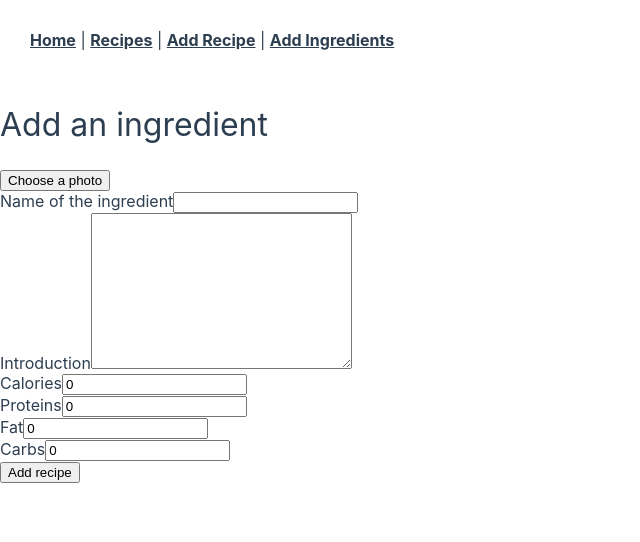
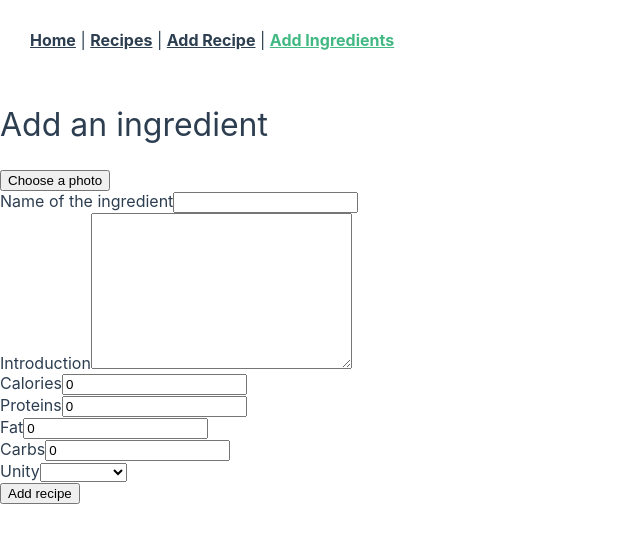
Before and after one commit to BenjaminRochez/foodly, a Vue app: page /add-ingredient in a window 1280 px wide. Shown: the top 542 px of the page, without its empty margins (0-640 px from the left). Built offline with nearby package versions, Linux system fonts and the light colour scheme.

Commit message:
Added ingredient workflow

```diff
--- a/src/App.vue
+++ b/src/App.vue
@@ -4,7 +4,7 @@
       <router-link to="/">Home</router-link> |
       <router-link to="/recipes">Recipes</router-link> |
       <router-link to="/add">Add Recipe</router-link> |
-      <router-link to="/add">Add Ingredients</router-link>
+      <router-link to="/add-ingredient">Add Ingredients</router-link>
     </div>
     <router-view/>
   </div>
--- a/src/views/AddIng.vue
+++ b/src/views/AddIng.vue
@@ -29,22 +29,30 @@
 
       <div>
         <label for="calories">Calories</label>
-        <input type="number" name="calories" v-model="calories" id="calories" />
+        <input step=".01" type="number" name="calories" v-model="calories" id="calories" />
       </div>
 
       <div>
         <label for="proteins">Proteins</label>
-        <input type="number" name="proteins" v-model="proteins" id="proteins" />
+        <input step=".01" type="number" name="proteins" v-model="proteins" id="proteins" />
       </div>
 
       <div>
         <label for="fat">Fat</label>
-        <input type="number" name="fat" v-model="fat" id="fat" />
+        <input step=".01" type="number" name="fat" v-model="fat" id="fat" />
       </div>
 
       <div>
         <label for="carbs">Carbs</label>
-        <input type="number" name="carbs" v-model="carbs" id="carbs" />
+        <input step=".01" type="number" name="carbs" v-model="carbs" id="carbs" />
+      </div>
+
+      <div>
+        <label for="unity">Unity</label>
+        <select name="unity" id="unity" v-model="unity">
+          <option disabled value>Choisissez</option>
+          <option v-for="(unity, index) in unities" v-bind:key="index">{{unity}}</option>
+        </select>
       </div>
 
       <button>Add recipe</button>
@@ -68,10 +76,37 @@ export default {
       calories: 0,
       fat: 0,
       carbs: 0,
+      unity: null,
+      image: null,
+      imageData: null,
+      uploadValue: 0,
+      unities: [
+        "g",
+        "kg",
+        "c. à s.",
+        "c. à c.",
+        "ml",
+        "cl",
+        "l",
+        "pincée",
+        "aucune",
+      ],
     };
   },
   methods: {
     addIng() {
+      console.log(
+        this.name,
+        this.slug,
+        this.introduction,
+        this.calories,
+        this.proteins,
+        this.calories,
+        this.fat,
+        this.carbs,
+        this.unity,
+        this.image
+      );
       if (this.name) {
         this.slug = slugify(this.name, {
           replacement: "-",
@@ -88,6 +123,7 @@ export default {
             proteins: this.proteins,
             fat: this.fat,
             carbs: this.carbs,
+            unity: this.unity,
             image: this.image,
           })
           .then(() => {
```
